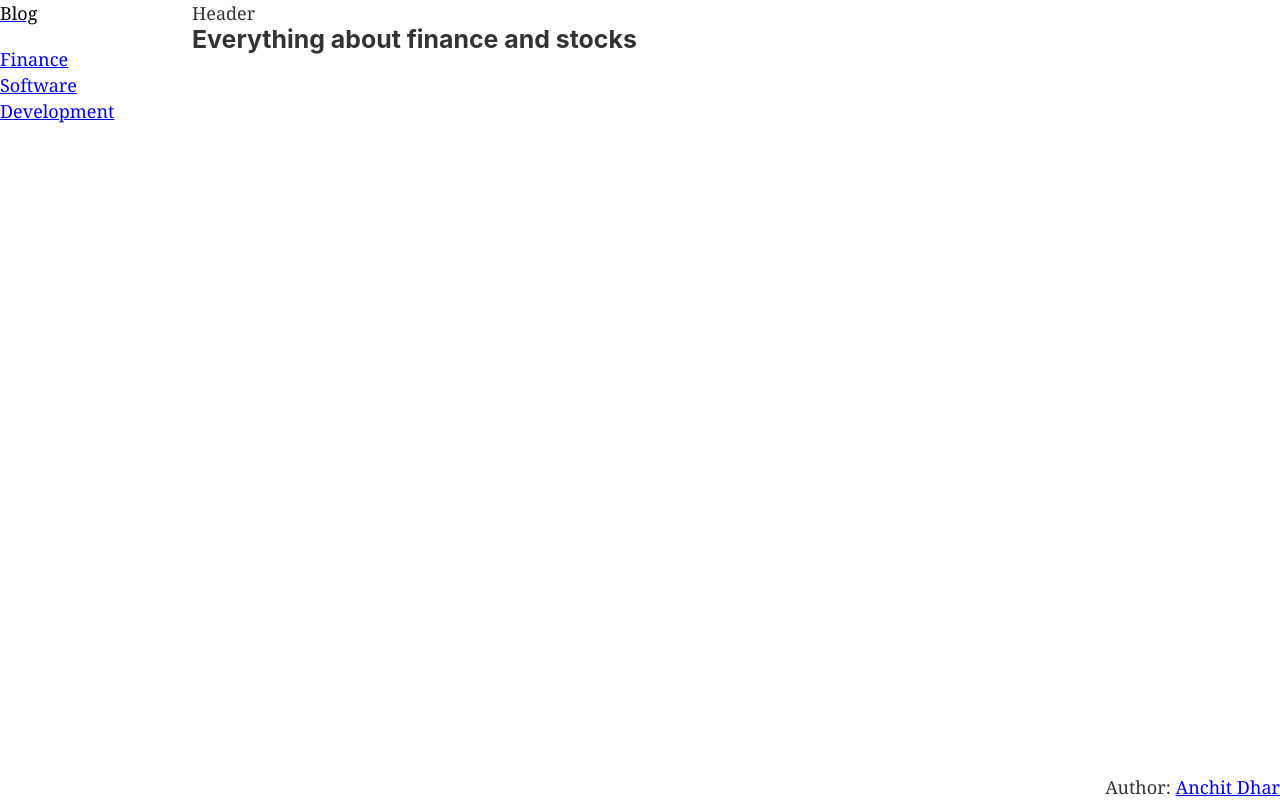
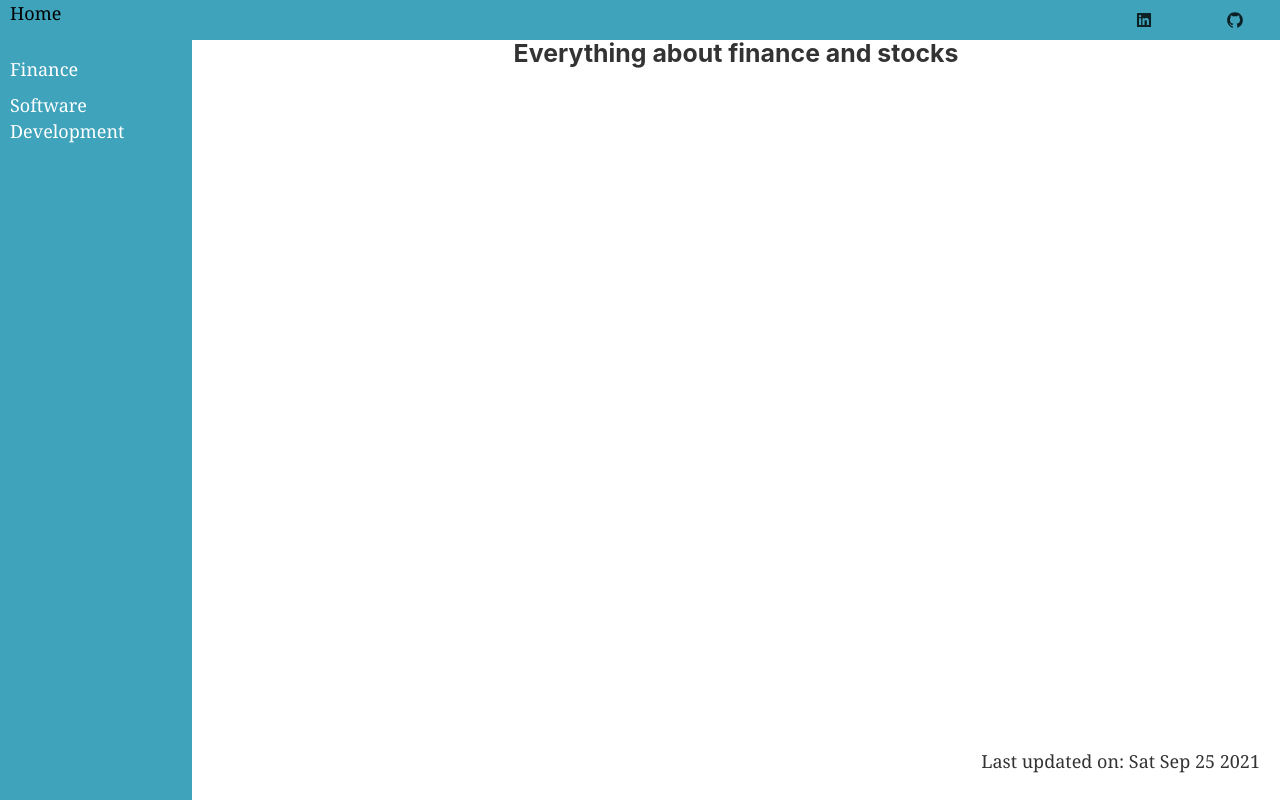
Before and after one commit to dharanchit/boat, a Gatsby site: page /finance in a window 1280 px wide. Built offline with nearby package versions, Linux system fonts and the light colour scheme; Gatsby itself is replaced by a stand-in of ours.

Commit message:
added css

```diff
--- a/package.json
+++ b/package.json
@@ -25,6 +25,7 @@
     "react": "^17.0.1",
     "react-dom": "^17.0.1",
     "react-helmet": "^6.1.0",
+    "react-icons": "^4.2.0",
     "styled-components": "^5.3.1"
   },
   "devDependencies": {
--- a/src/components/header.js
+++ b/src/components/header.js
@@ -1,16 +1,53 @@
 import * as React from "react"
-import PropTypes from "prop-types"
-import { Link } from "gatsby"
 import styled from "styled-components"
 import { Grid } from "@mui/material"
+import { AiFillGithub, AiFillLinkedin } from "react-icons/ai"
 
-const HeaderWrapper = styled.div``
+const HeaderWrapper = styled.div`
+  background: #3fa3bb;
+  display: flex;
+  height: 40px;
+
+  .icon-class {
+    cursor: pointer;
+  }
+`
 
 const Header = () => (
   <HeaderWrapper>
     <Grid container>
-      <Grid item xs={12}>
-        Header
+      <Grid
+        item
+        xs={10}
+        display="flex"
+        justifyContent="flex-end"
+        alignItems="center"
+      ></Grid>
+      <Grid
+        item
+        xs={1}
+        display="flex"
+        justifyContent="center"
+        alignItems="center"
+      >
+        <AiFillLinkedin
+          className="icon-class"
+          onClick={() =>
+            window.open("https://www.linkedin.com/in/anchitdhar/", "_blank")
+          }
+        />
+      </Grid>
+      <Grid
+        item
+        xs={1}
+        display="flex"
+        justifyContent="center"
+        alignItems="center"
+      >
+        <AiFillGithub
+          className="icon-class"
+          onClick={() => window.open("https://github.com/dharanchit", "_blank")}
+        />
       </Grid>
     </Grid>
   </HeaderWrapper>
--- a/src/components/layout.js
+++ b/src/components/layout.js
@@ -37,9 +37,11 @@ const FooterWrapper = styled.div`
   left: 0;
   bottom: 0;
   text-align: end;
+  padding-right: 20px;
 `
 
 const Layout = ({ children }) => {
+  const [selectedItem, setSelectedItem] = React.useState("")
   return (
     <>
       <MainWrapper>
@@ -52,10 +54,7 @@ const Layout = ({ children }) => {
         </BodyWrapper>
       </MainWrapper>
       <FooterWrapper>
-        Author:{" "}
-        <OutboundLink href="https://twitter.com/anchitdhar">
-          Anchit Dhar
-        </OutboundLink>
+        <p>Last updated on: {new Date().toDateString()}</p>
       </FooterWrapper>
     </>
   )
--- a/src/components/sidebar.js
+++ b/src/components/sidebar.js
@@ -5,23 +5,40 @@ import styled from "styled-components"
 const SideBarWrapper = styled.div`
   width: 100%;
   min-height: 100vh;
+  padding-left: 10px;
+  background: #3fa3bb;
 
   .blog-link {
     color: black;
+    margin-bottom: 20px;
+  }
+
+  .link-decoration {
     text-decoration: none;
-    margin-bottom: 20px;
+  }
+
+  .link-decoration-bar {
+    text-decoration: none;
+    color: white;
+    &:hover {
+      text-decoration: underline;
+    }
+  }
+
+  .sidebar-items {
+    padding-top: 10px;
   }
 `
 
 const SideBar = () => {
   return (
     <SideBarWrapper>
-      <Link to="/boat">
-        <div className="blog-link">Blog</div>
+      <Link className="link-decoration" to="/boat">
+        <div className="blog-link">Home</div>
       </Link>
       {SIDEBAR_PROPS.map(item => (
-        <div key={item.key}>
-          <Link to={item.route}>
+        <div className="sidebar-items" key={item.key}>
+          <Link className="link-decoration-bar" to={item.route}>
             <div>{item.name}</div>
           </Link>
         </div>
@@ -35,11 +52,13 @@ const SIDEBAR_PROPS = [
     key: 1,
     name: "Finance",
     route: "/boat/finance",
+    // route: "/finance",
   },
   {
     key: 2,
     name: "Software Development",
     route: "/boat/software-development",
+    // route: "/software-development",
   },
 ]
 
--- a/src/pages/finance.js
+++ b/src/pages/finance.js
@@ -1,13 +1,22 @@
 import React from "react"
 import Layout from "../components/layout"
 import Seo from "../components/seo"
+import styled from "styled-components"
+
+const FinanceWrapper = styled.div`
+  .heading {
+    text-align: center;
+  }
+`
 
 const Finance = () => {
   return (
-    <Layout>
-      <Seo title="Finance" />
-      <h3>Everything about finance and stocks</h3>
-    </Layout>
+    <FinanceWrapper>
+      <Layout>
+        <Seo title="Finance" />
+        <h3 className="heading">Everything about finance and stocks</h3>
+      </Layout>
+    </FinanceWrapper>
   )
 }
 
```
Also changed, not shown: src/pages/index.js (+26 -6 lines), src/pages/software-development.js (+15 -6 lines), 1 other file.
